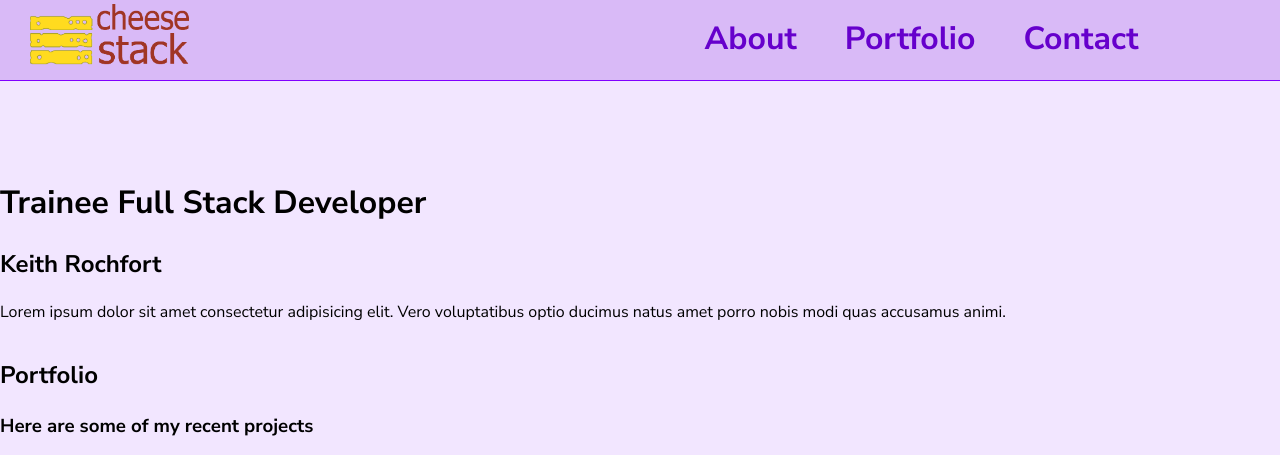
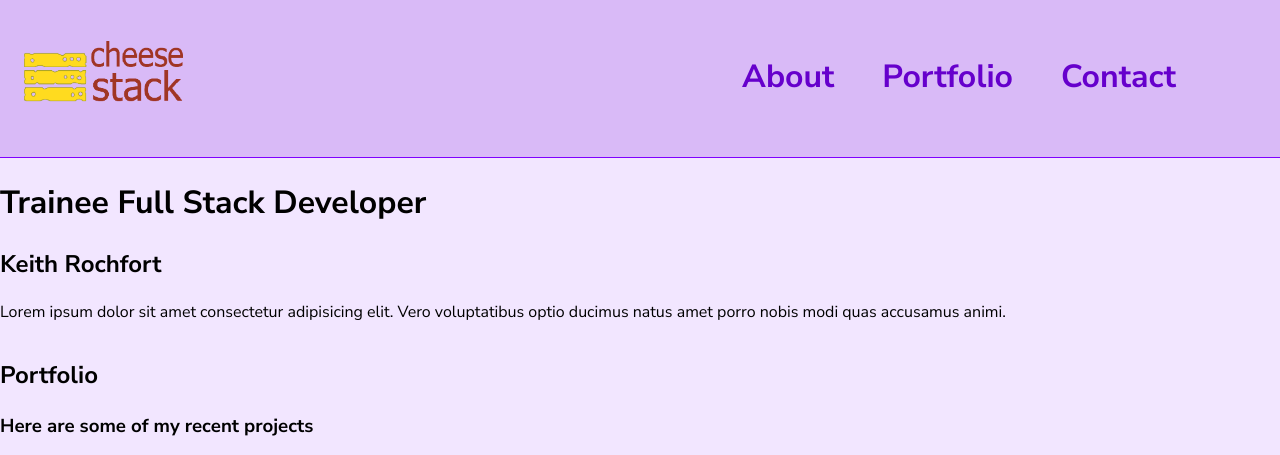
Before and after one commit to cheeseStack/portfolio-flexbox-grid, a plain HTML site: page index.html in a window 1280 px wide. Shown: the top 455 px of the page. Drawn offline with Linux system fonts and the light colour scheme.

Commit message:
banner flex working

```diff
--- a/resources/css/style.css
+++ b/resources/css/style.css
@@ -21,6 +21,7 @@ header {
     box-sizing: border-box;
     border-bottom: 1px solid hsl(270, 100%, 50%);
     margin-top: -1.5rem;
+    padding: 1.5rem;
     /* height: 7rem; */
     position: fixed;
     z-index: 10;
@@ -29,28 +30,28 @@ header {
 header .contents {
     display: flex;
     align-items: center;
-    justify-content: space-around;
-    margin-bottom: -1.5rem;
+
 }
 
+.logo-container {
+    flex:1;
+}
 
 header img {
     width: 10rem;
     height: auto;
     z-index: 12;
-    flex:1;
-    margin-left: -12rem;
-    margin: 0.5rem 0 0.5rem -12rem;
+
 }
 
 header nav ul {
     display: flex;
-    margin-right: -8rem;
+    margin-right: 2rem;
 }
 
 nav ul li {
     list-style-type: none;
-    margin-right: 3rem;
+    padding-right: 3rem;
 }
 
 nav a {
@@ -62,18 +63,6 @@ nav a {
 }
 
 
-.contents {
-    display: flex;
-    align-items: center;
-    justift-content: center;
-    margin: 0 auto;
-
-}
-
-
-
-
-
 
 
 
```
